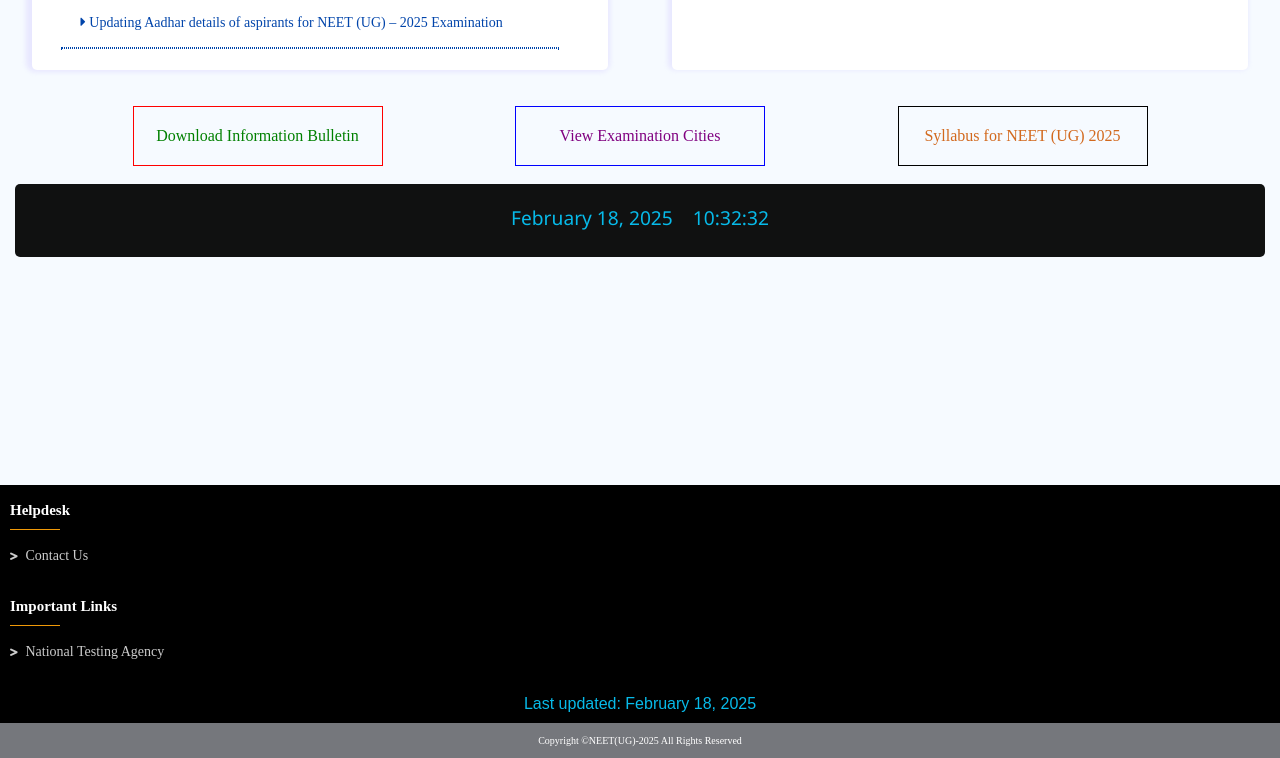
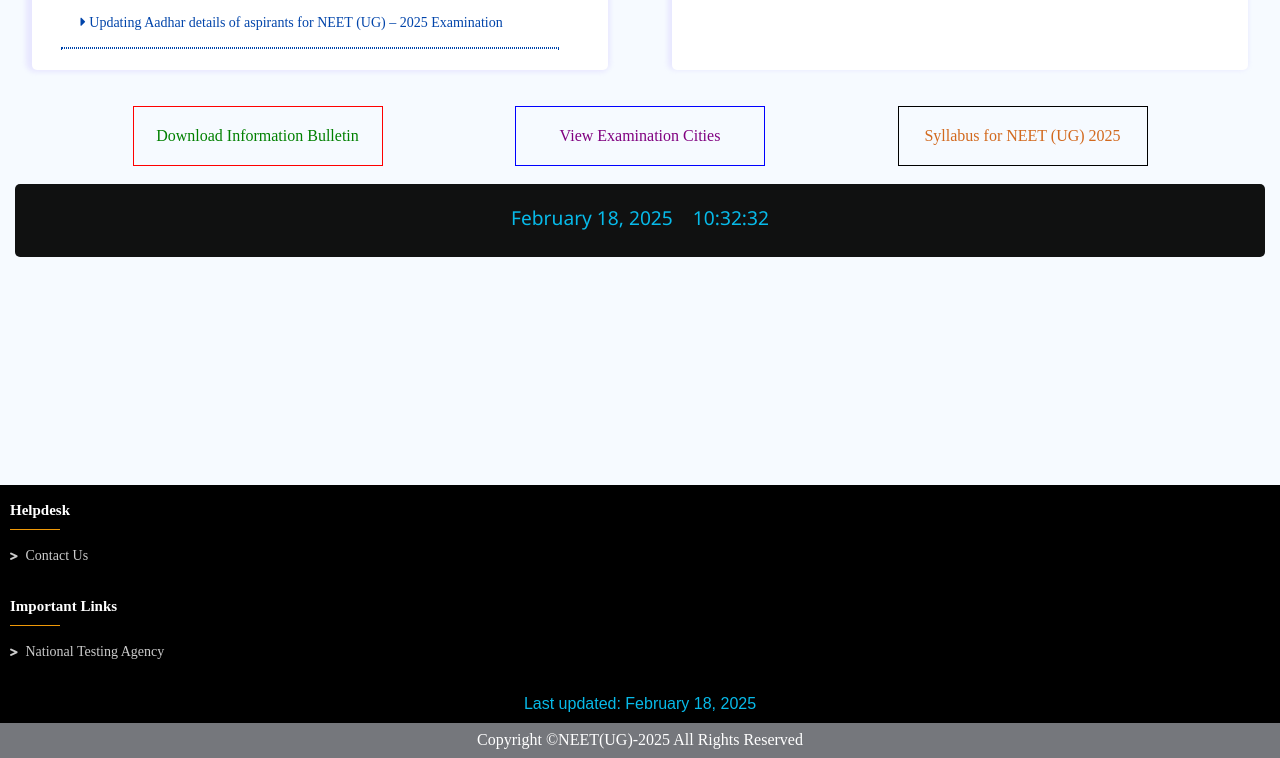
Before and after one commit to 7988Kunal/NEET-UG-, a plain HTML site: page index.html in a window 1280 px wide. Shown: the part 737-1495 px from the top of the page. Drawn offline with nearby package versions, Linux system fonts and the light colour scheme.

Commit message:
Update Model1.css

```diff
--- a/Model1.css
+++ b/Model1.css
@@ -596,7 +596,7 @@ background-color: #a26106c7;
 #copy{
   background-color: #2323299b;
   color: #fff;
-  font-size:10px;
+ /* font-size:10px;*/
   display: flex;
   height:35px;
   align-items: center;
```
